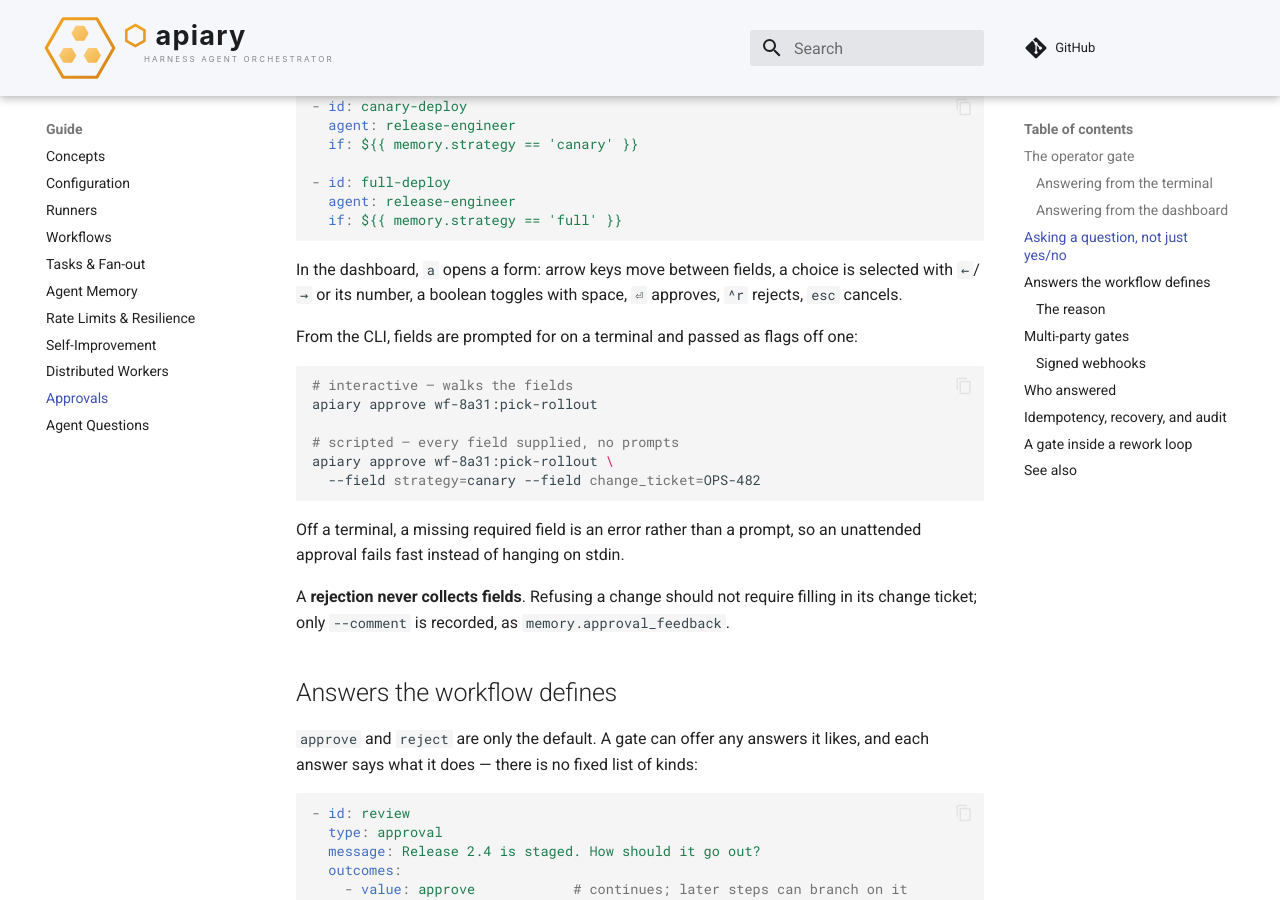
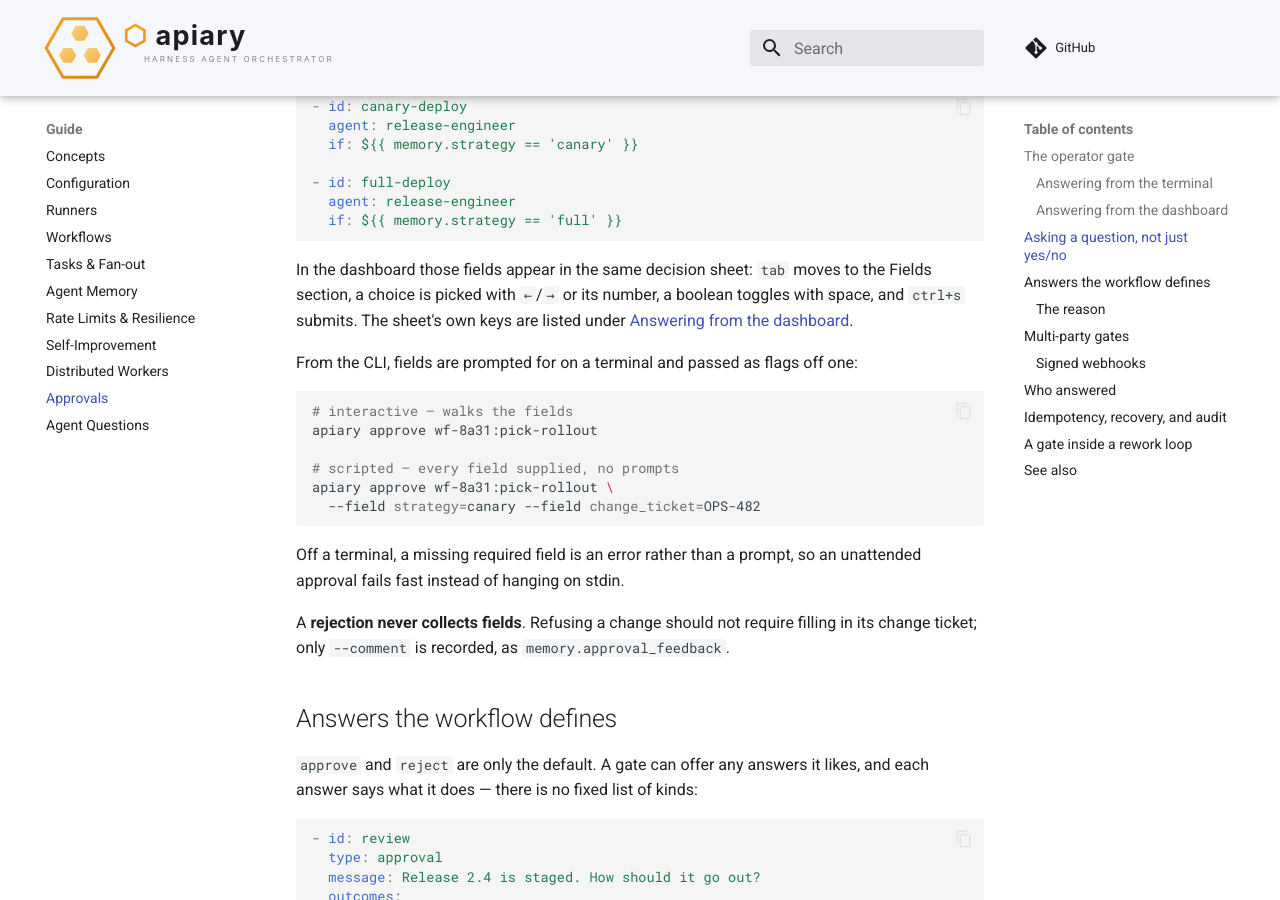
Before and after one commit to orlandoburli/apiary, an MkDocs documentation site: the page built from docs/human-approvals.md, in a window 1280 px wide and 900 px high, scrolled down 2706 px. Built offline with MkDocs 1.6.1 and Material for MkDocs 9.7.7, drawn with Linux system fonts in a browser that asks for light colours; comment, search, counter and statistics services are not loaded.

Commit message:
docs(approvals): the fields live in the decision sheet now
The page still described the old form's keys (enter approves, ctrl+r
rejects), which the decision sheet replaced: enter selects an answer, and
ctrl+s submits.

````diff
--- a/docs/human-approvals.md
+++ b/docs/human-approvals.md
@@ -112,9 +112,10 @@ decides what runs next:
   if: ${{ memory.strategy == 'full' }}
 ```
 
-In the dashboard, `a` opens a form: arrow keys move between fields, a choice is
-selected with `←`/`→` or its number, a boolean toggles with space, `⏎` approves,
-`^r` rejects, `esc` cancels.
+In the dashboard those fields appear in the same decision sheet: `tab` moves
+to the Fields section, a choice is picked with `←`/`→` or its number, a boolean
+toggles with space, and `ctrl+s` submits. The sheet's own keys are listed under
+[Answering from the dashboard](#answering-from-the-dashboard).
 
 From the CLI, fields are prompted for on a terminal and passed as flags off one:
 
````
